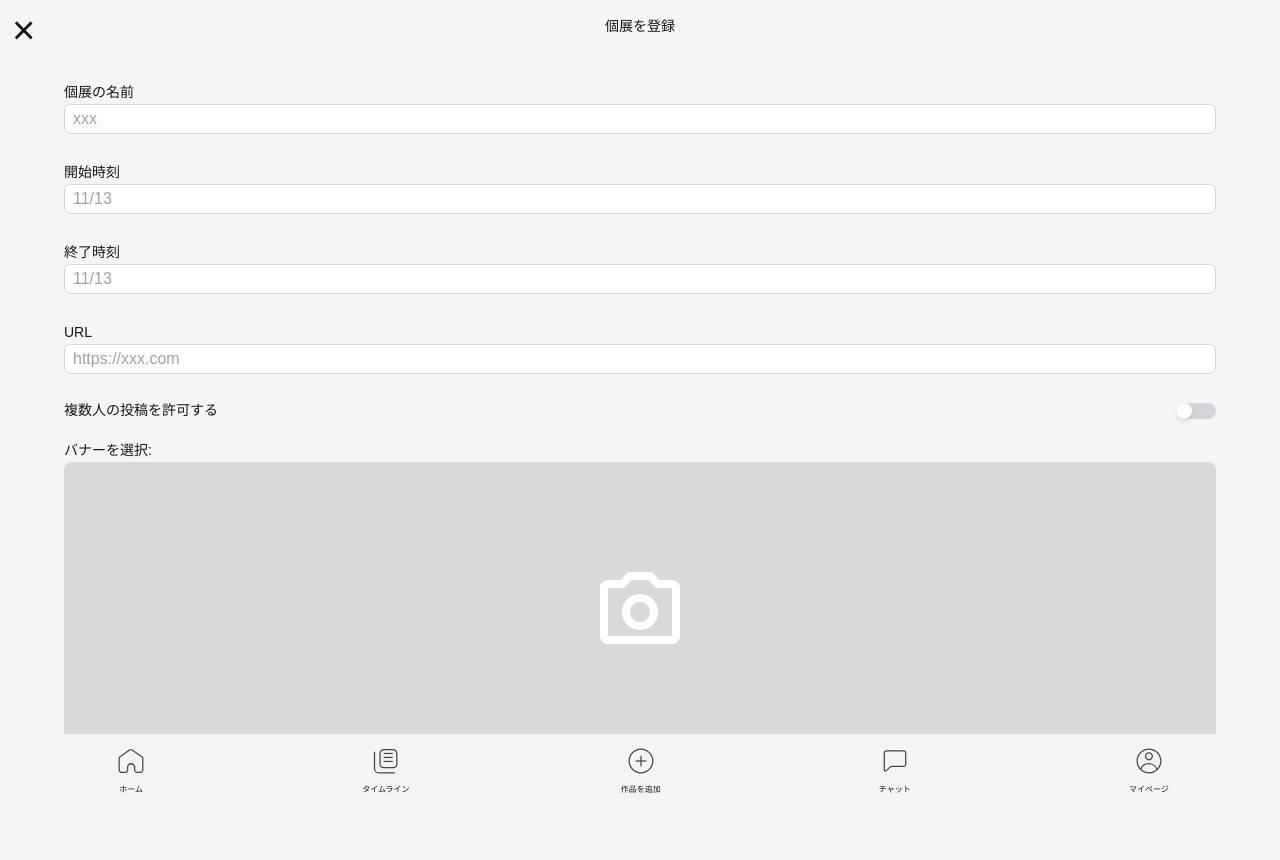
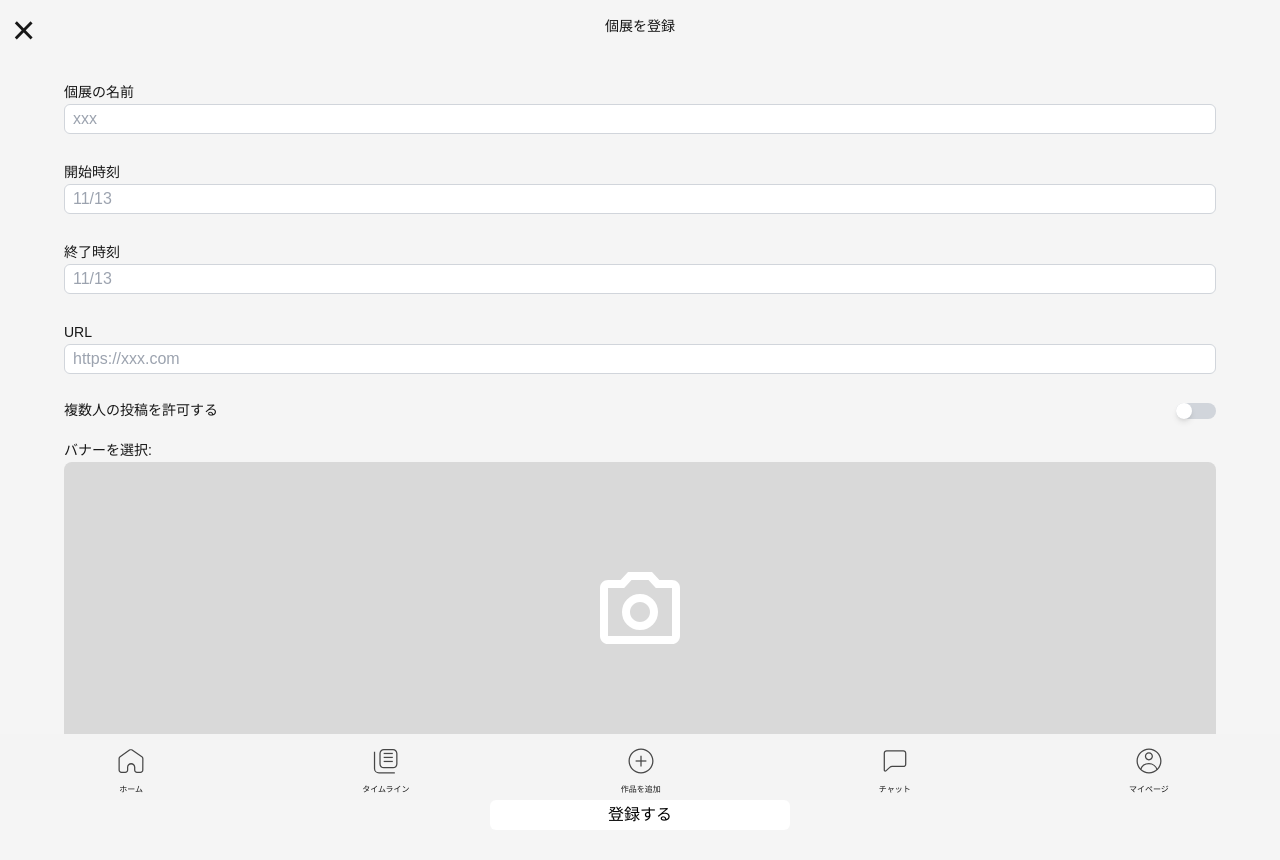
Before and after one commit to u-kai/koten, a Next.js app in the folder frontend/: page /koten/register in a window 1280 px wide. Shown: the top 860 px of the page. Before the commit the page ends 800 px from the top, so only its background shows below. Built offline with nearby package versions, Linux system fonts and the light colour scheme.

Commit message:
add register flow

```diff
--- /dev/null
+++ b/frontend/app/koten/register/complete/page.tsx
@@ -0,0 +1,18 @@
+import LongButton from "@/app/components/long-button";
+import NavigationBar from "@/app/components/navigation-bar";
+import nextConfig from "@/next.config";
+
+export default function RegisterComplete() {
+  return (
+    <div className="relative w-full flex justify-center">
+      <div className="absolute top-[200px]">アップロードしました！</div>
+
+      <div className="absolute top-[500px]">
+        <LongButton display="ホームに戻る" href={`${nextConfig.basePath}/`} />
+      </div>
+      <div className="fixed bottom-0 w-full">
+        <NavigationBar />
+      </div>
+    </div>
+  );
+}
--- a/frontend/app/koten/register/page.tsx
+++ b/frontend/app/koten/register/page.tsx
@@ -2,6 +2,7 @@
 import KotenInput from "@/app/components/koten/input";
 import SelectBanner from "@/app/components/koten/select-banner";
 import Toggle from "@/app/components/koten/toggle";
+import LongButton from "@/app/components/long-button";
 import NavigationBar from "@/app/components/navigation-bar";
 import nextConfig from "@/next.config";
 import { useState } from "react";
@@ -13,7 +14,7 @@ export default function RegisterKoten() {
   const [url, setUrl] = useState("");
   const [isPublic, setIsPublic] = useState(false);
   return (
-    <div className="w-full flex justify-center relative">
+    <div className="w-full h-[932px] flex justify-center relative">
       <div className="absolute left-3 text-[40px]">
         <a href={`${nextConfig.basePath}/koten/list`}>×</a>
       </div>
@@ -57,6 +58,12 @@ export default function RegisterKoten() {
       <div className="absolute top-[430px] w-[90%] h-[300px] pt-2">
         <SelectBanner />
       </div>
+      <div className="absolute top-[800px] ">
+        <LongButton
+          display="登録する"
+          href={`${nextConfig.basePath}/koten/register/complete`}
+        />
+      </div>
       <div className="fixed bottom-0 w-full">
         <NavigationBar />
       </div>
--- a/frontend/app/register/page.tsx
+++ b/frontend/app/register/page.tsx
@@ -10,13 +10,13 @@ export default function Register() {
         <div className="absolute top-[300px]">
           <TitleBar />
         </div>
-        <div className="absolute top-[700px]">
+        <div className="absolute top-[500px]">
           <LongButton
             display="個展に参加する"
             href={`${nextConfig.basePath}/koten/list`}
           />
         </div>
-        <div className="absolute top-[740px]">
+        <div className="absolute top-[540px]">
           <LongButton display="作品をUPする" href={`${nextConfig.basePath}/`} />
         </div>
       </div>
```
